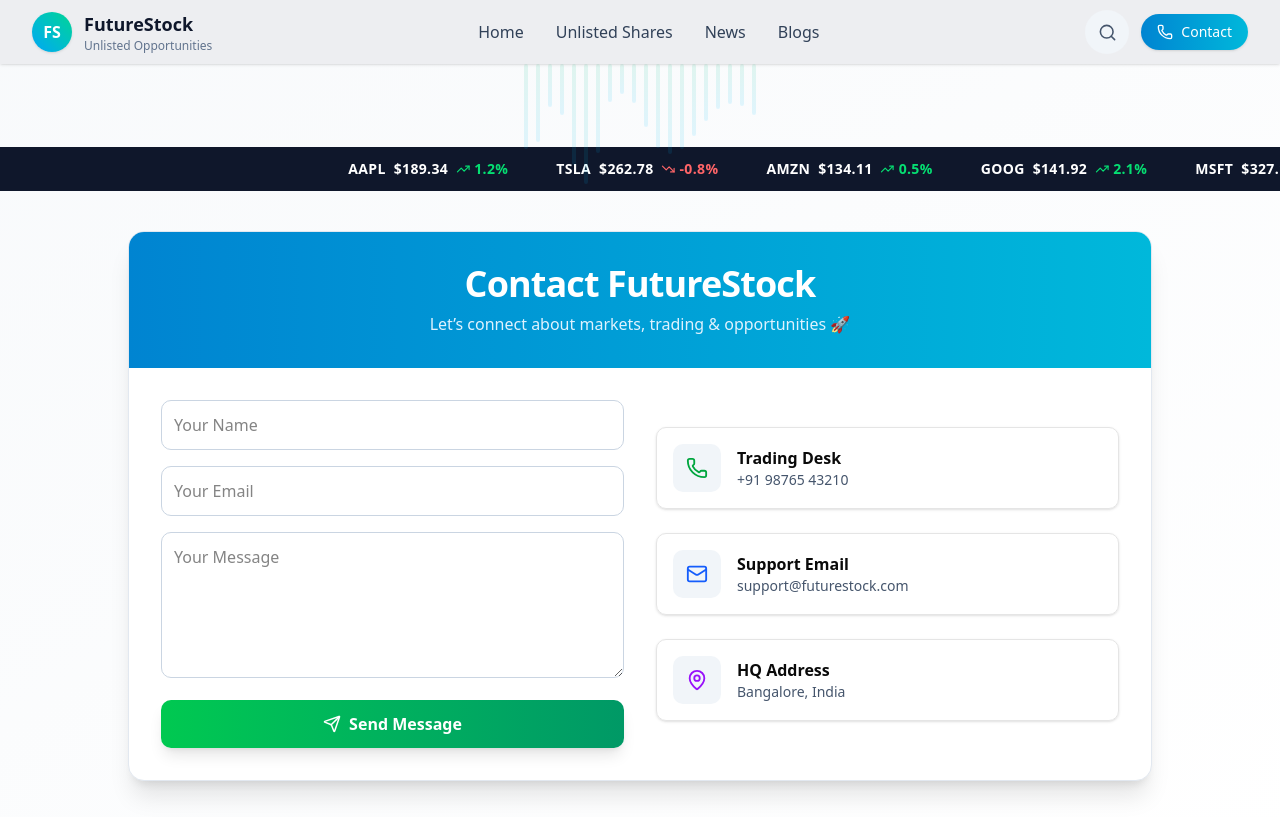
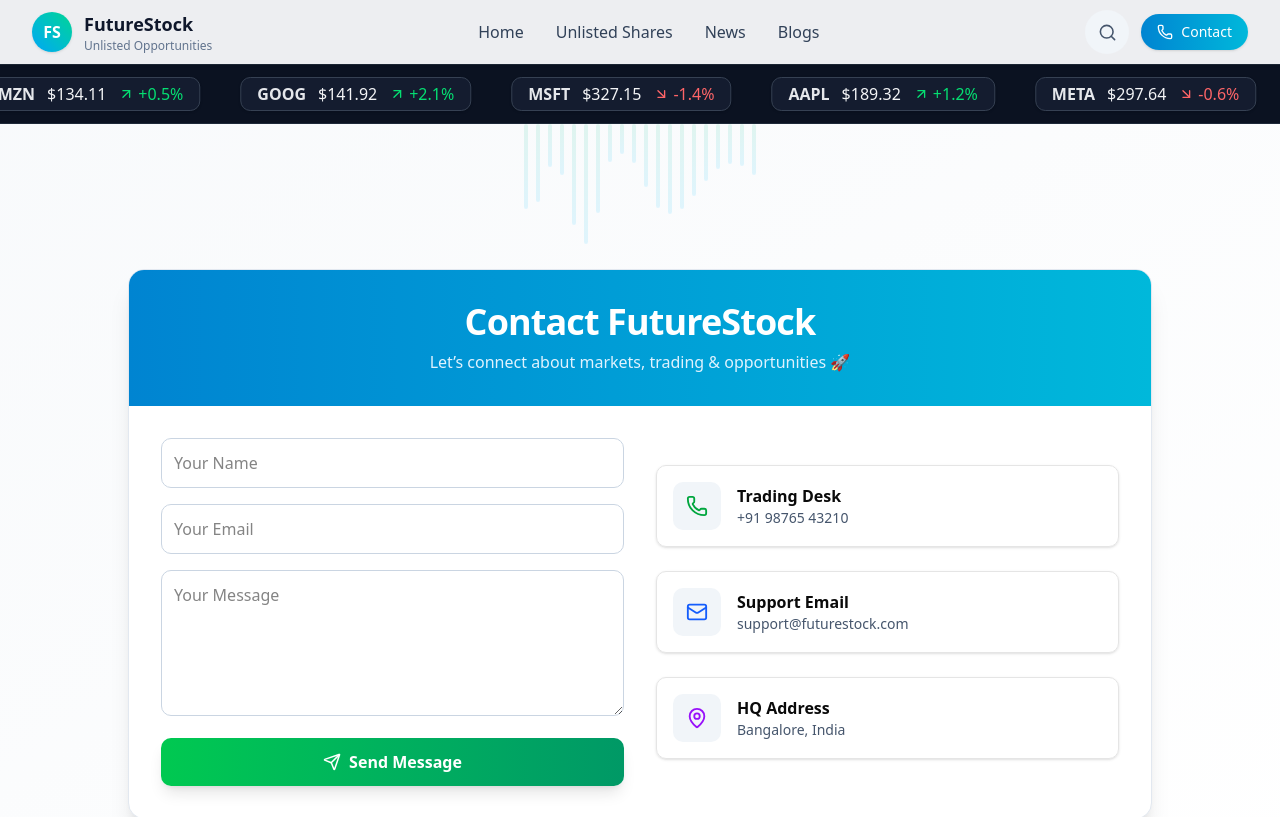
Before and after one commit to Kshitizcs50/Future-Stock, a Next.js app: page /contact in a window 1280 px wide. Shown: the top 817 px of the page. Built offline with nearby package versions, Linux system fonts and the light colour scheme.

Commit message:
main page unlisted stocks News upgraded ui stock lists contact blog ui

```diff
--- /dev/null
+++ b/src/app/components/Stocktop/StockTicker.tsx
@@ -0,0 +1,58 @@
+"use client";
+
+import { motion } from "framer-motion";
+import { ArrowUpRight, ArrowDownRight } from "lucide-react";
+
+const stocks = [
+  { symbol: "TSLA", price: "$262.78", change: "-0.8%" },
+  { symbol: "AMZN", price: "$134.11", change: "+0.5%" },
+  { symbol: "GOOG", price: "$141.92", change: "+2.1%" },
+  { symbol: "MSFT", price: "$327.15", change: "-1.4%" },
+  { symbol: "AAPL", price: "$189.32", change: "+1.2%" },
+  { symbol: "META", price: "$297.64", change: "-0.6%" },
+  { symbol: "NSE", price: "₹2,060.00", change: "+1.5%" },
+  { symbol: "SBI", price: "₹610.00", change: "-0.3%" },
+];
+
+export default function StockTicker() {
+  return (
+    <div className="w-full overflow-hidden bg-[#0b1221] py-3 border-y border-gray-800">
+      <motion.div
+        className="flex gap-10 whitespace-nowrap"
+        animate={{ x: ["0%", "-100%"] }}
+        transition={{
+          ease: "linear",
+          duration: 25, // slower for desktop
+          repeat: Infinity,
+        }}
+      >
+        {[...stocks, ...stocks].map((stock, i) => {
+          const isPositive = stock.change.startsWith("+");
+          return (
+            <div
+              key={i}
+              className="flex items-center gap-3 px-4 py-1 rounded-lg bg-[#141c2f] shadow-sm border border-gray-700"
+            >
+              <span className="text-gray-200 font-semibold">{stock.symbol}</span>
+              <span className="text-gray-100">{stock.price}</span>
+              <div className="flex items-center gap-1">
+                {isPositive ? (
+                  <ArrowUpRight className="w-4 h-4 text-green-400" />
+                ) : (
+                  <ArrowDownRight className="w-4 h-4 text-red-400" />
+                )}
+                <span
+                  className={`font-medium ${
+                    isPositive ? "text-green-400" : "text-red-400"
+                  }`}
+                >
+                  {stock.change}
+                </span>
+              </div>
+            </div>
+          );
+        })}
+      </motion.div>
+    </div>
+  );
+}
--- a/src/app/contact/page.tsx
+++ b/src/app/contact/page.tsx
@@ -1,57 +1,11 @@
 "use client";
 
 import { motion } from "framer-motion";
-import {
-  Phone,
-  Mail,
-  MapPin,
-  Send,
-  TrendingUp,
-  TrendingDown,
-} from "lucide-react";
-
-const stocks = [
-  { name: "AAPL", price: 189.34, change: +1.2 },
-  { name: "TSLA", price: 262.78, change: -0.8 },
-  { name: "AMZN", price: 134.11, change: +0.5 },
-  { name: "GOOG", price: 141.92, change: +2.1 },
-  { name: "MSFT", price: 327.15, change: -1.4 },
-];
+import { Phone, Mail, MapPin, Send } from "lucide-react";
 
 export default function ContactPage() {
   return (
     <div className="relative min-h-screen bg-gradient-to-br from-slate-50 to-white flex flex-col items-center justify-center overflow-hidden">
-      {/* 🔥 Stock ticker */}
-      <div className="w-full bg-slate-900 text-white py-3 overflow-hidden">
-        <motion.div
-          animate={{ x: ["100%", "-100%"] }}
-          transition={{ repeat: Infinity, duration: 15, ease: "linear" }}
-          className="flex gap-12 whitespace-nowrap text-sm px-6"
-        >
-          {stocks.map((s, idx) => (
-            <div
-              key={idx}
-              className="flex items-center gap-2 font-semibold tracking-wide"
-            >
-              <span>{s.name}</span>
-              <span>${s.price.toFixed(2)}</span>
-              <span
-                className={`flex items-center gap-1 ${
-                  s.change >= 0 ? "text-green-400" : "text-red-400"
-                }`}
-              >
-                {s.change >= 0 ? (
-                  <TrendingUp size={14} />
-                ) : (
-                  <TrendingDown size={14} />
-                )}
-                {s.change}%
-              </span>
-            </div>
-          ))}
-        </motion.div>
-      </div>
-
       {/* 🔥 Animated trading bars in background */}
       <div className="absolute inset-0 flex justify-center gap-2 opacity-10 pointer-events-none">
         {Array.from({ length: 20 }).map((_, i) => (
--- a/src/app/layout.tsx
+++ b/src/app/layout.tsx
@@ -3,6 +3,7 @@ import { Geist, Geist_Mono } from "next/font/google";
 import "./globals.css";
 import Header from "./components/Header";
 import Footer from "./components/Footer";
+import StockTicker from "./components/Stocktop/StockTicker";
 
 const geistSans = Geist({
   variable: "--font-geist-sans",
@@ -31,7 +32,7 @@ export default function RootLayout({
         className={`${geistSans.variable} ${geistMono.variable} antialiased`}
       >
         <Header />
-
+        <StockTicker/>
         {children}
 
       <Footer/>
```
